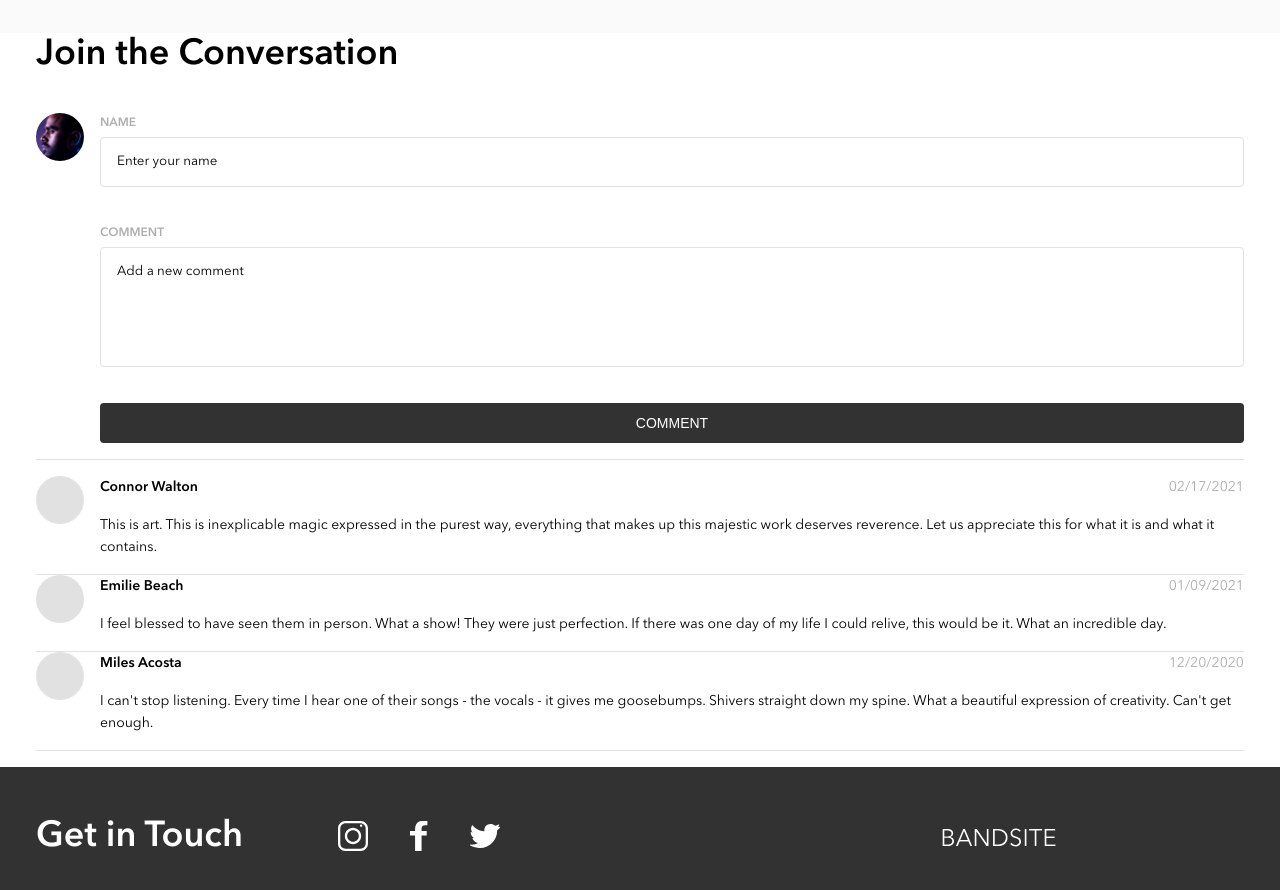
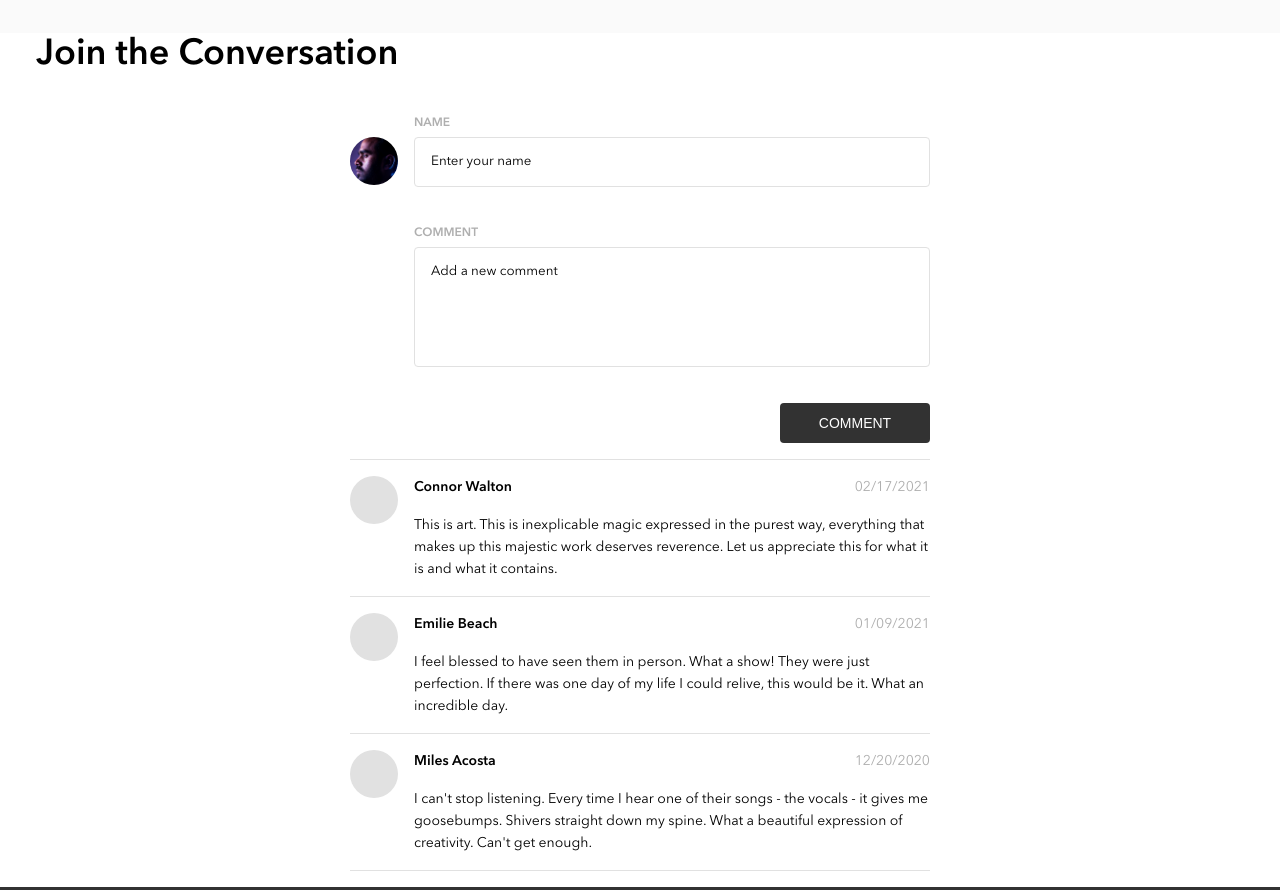
Before and after one commit to illonab/bandsite, a plain HTML site: page index.html in a window 1280 px wide. Shown: the part 2881-3771 px from the top of the page. Drawn offline with Linux system fonts and the light colour scheme.

Commit message:
Changed grid layout to flex on coversation section and additional styles to match the mockup

```diff
--- a/index.html
+++ b/index.html
@@ -102,17 +102,20 @@
             <div class="conversation__wrapper">
                 <h2 class="conversation__title">Join the Conversation</h2>
                 <form class="conversation__form">
-                    <img src="assets/images/mohan-muruge.jpg" alt="" class="conversation__avatar">
+                    <img src="assets/images/mohan-muruge.jpg" alt=""
+                        class="conversation__avatar conversation__avatar--photo">
+                    <div class="conversation__controls">
                         <label class="conversation__control">
                             Name
                             <input type="text" class="conversation__input" placeholder="Enter your name" name="name">
                         </label>
                         <label class="conversation__control conversation__control--area">
                             Comment
-                        <textarea class="conversation__input conversation__input--area" placeholder="Add a new comment"
-                            name="textArea"></textarea>
+                            <textarea class="conversation__input conversation__input--area"
+                                placeholder="Add a new comment" name="textArea"></textarea>
                         </label>
                         <input type="submit" class="conversation__submit cta-button" value="comment">
+                    </div>
                 </form>
                 <div class="conversation__comments">
                 </div>
--- a/scripts/index-page.js
+++ b/scripts/index-page.js
@@ -1,53 +1,80 @@
-let conversationComments = document.querySelector(".conversation__comments");
+const conversationComments = document.querySelector('.conversation__comments');
 const commentsArray = [
     {
-        name: "Connor Walton",
-        timestamp: "02/17/2021",
-        commentText: "This is art. This is inexplicable magic expressed in the purest way, everything that makes up this majestic work deserves reverence. Let us appreciate this for what it is and what it contains."
+        name: 'Connor Walton',
+        timestamp: '02/17/2021',
+        commentText:
+            'This is art. This is inexplicable magic expressed in the purest way, everything that makes up this majestic work deserves reverence. Let us appreciate this for what it is and what it contains.'
     },
     {
-        name: "Emilie Beach",
-        timestamp: "01/09/2021",
-        commentText: "I feel blessed to have seen them in person. What a show! They were just perfection. If there was one day of my life I could relive, this would be it. What an incredible day."
+        name: 'Emilie Beach',
+        timestamp: '01/09/2021',
+        commentText:
+            'I feel blessed to have seen them in person. What a show! They were just perfection. If there was one day of my life I could relive, this would be it. What an incredible day.'
     },
     {
-        name: "Miles Acosta",
-        timestamp: "12/20/2020",
-        commentText: "I can't stop listening. Every time I hear one of their songs - the vocals - it gives me goosebumps. Shivers straight down my spine. What a beautiful expression of creativity. Can't get enough."
+        name: 'Miles Acosta',
+        timestamp: '12/20/2020',
+        commentText:
+            "I can't stop listening. Every time I hear one of their songs - the vocals - it gives me goosebumps. Shivers straight down my spine. What a beautiful expression of creativity. Can't get enough."
     }
-]
+];
+
+const displayComment = (comment, container) => {
+    const conversationComment = document.createElement('article');
+    conversationComment.classList.add('conversation__comment');
+
+    const conversationAvatar = document.createElement('div');
+    conversationAvatar.classList.add('conversation__avatar');
+
+    const conversationContent = document.createElement('div');
+    conversationContent.classList.add('conversation__content');
+
+    const conversationTop = document.createElement('div');
+    conversationTop.classList.add('conversation__top');
+
+    const conversationName = document.createElement('p');
+    conversationName.classList.add('conversation__name');
+    conversationName.innerText = `${comment.name}`;
+    const conversationDate = document.createElement('time');
+
+    conversationDate.classList.add('conversation__date');
+    conversationDate.innerText = `${comment.timestamp}`;
+
+    const conversationText = document.createElement('p');
+    conversationText.classList.add('conversation__text');
+    conversationText.innerText = `${comment.commentText}`;
+
+    conversationTop.append(conversationName, conversationDate);
+    conversationContent.append(conversationTop, conversationText);
+    conversationComment.append(conversationAvatar, conversationContent);
+    container.append(conversationComment);
+};
 
 const displayCommentsList = (commentsList, container) => {
-    container.innerText = "";
-    for (let comment of commentsList) {
-        displayComment(comment, container)
+    container.innerText = '';
+    for (const comment of commentsList) {
+        displayComment(comment, container);
     }
-}
+};
 
-const displayComment = (comment, container) => {
+const conversationForm = document.querySelector('.conversation__form');
 
-    let conversationComment = document.createElement("article");
-    conversationComment.classList.add("conversation__comment");
-    let conversationCircle = document.createElement("div");
-    conversationCircle.classList.add("conversation__circle");
-    let conversationGroup = document.createElement("div");
-    conversationGroup.classList.add("conversation__group");
-    let conversationName = document.createElement("p");
-    conversationName.classList.add("conversation__name");
-    conversationName.innerText = `${comment.name}`;
-    let conversationDate = document.createElement("time");
-    conversationDate.classList.add("conversation__date");
-    conversationDate.innerText = `${comment.timestamp}`;
-    let conversationText = document.createElement("p");
-    conversationText.classList.add("conversation__text");
-    conversationText.innerText = `${comment.commentText}`;
-    conversationGroup.append(conversationName, conversationDate);
-    conversationComment.append(conversationCircle, conversationGroup, conversationText);
-    container.append(conversationComment);
-}
+const validateInput = (input) => {
+    if (input.value.trim() === '') {
+        input.classList.add('conversation__input--error');
+        return false;
+    }
+    input.classList.remove('conversation__input--error');
+    return true;
+};
 
-let conversationForm = document.querySelector(".conversation__form");
-let conversationInput = document.querySelector(".conversation__input");
+const validateForm = (form) => {
+    let isValid = true;
+    isValid = validateInput(form.name) && isValid;
+    isValid = validateInput(form.textArea) && isValid;
+    return isValid;
+};
 
 const formSubmit = (submitFormEvent) => {
     submitFormEvent.preventDefault();
@@ -58,33 +85,13 @@ const formSubmit = (submitFormEvent) => {
     }
     const newComment = {
         name: form.name.value,
-        timestamp: new Date().toLocaleDateString("en-US"),
+        timestamp: new Date().toLocaleDateString('en-US'),
         commentText: form.textArea.value
     };
     commentsArray.unshift(newComment);
     displayCommentsList(commentsArray, conversationComments);
     form.reset();
-}
+};
 
-
-conversationForm.addEventListener("submit", formSubmit);
+conversationForm.addEventListener('submit', formSubmit);
 displayCommentsList(commentsArray, conversationComments);
-
-const validateForm = (form) => {
-    let isValid = true;
-    isValid = validateInput(form.name) && isValid;
-    isValid = validateInput(form.textArea) && isValid;
-    return isValid;
-}
-
-
-
-const validateInput = (input) => {
-    if (input.value === "") {
-        input.classList.add("conversation__input--error");
-        return false;
-    } else {
-        input.classList.remove("conversation__input--error");
-        return true;
-    }
-}
--- a/styles/bio.scss
+++ b/styles/bio.scss
@@ -150,39 +150,48 @@ body {
     }
 
     &__form {
-        display: grid;
-        grid-template-columns: auto 1fr;
-        grid-template-rows: auto auto auto;
-        grid-template-areas: "avatar control"
-            "avatar area"
-            "avatar submit";
+        display: flex;
         padding-bottom: 1.6rem;
         border-bottom: 1px solid #E1E1E1;
+
+        @include mixins.tablet {
+            width: 58rem;
+            margin: 0 auto;
+        }
 
     }
 
     &__avatar {
-        grid-area: avatar;
         height: 3.6rem;
         width: 3.6rem;
         border-radius: 50%;
         margin-right: 1.6rem;
         object-fit: cover;
+        background-color: #E1E1E1;
+        flex: 0 0 auto;
 
         @include mixins.tablet {
             height: 4.8rem;
             width: 4.8rem;
         }
+
+        &--photo {
+            margin-top: 2.4rem;
+        }
+    }
+
+    &__controls {
+        display: flex;
+        flex-direction: column;
+        flex: 1;
     }
 
     &__control {
         display: flex;
         flex-direction: column;
-        grid-area: control;
         @include mixins.text-label;
 
         &--area {
-            grid-area: area;
             margin-top: 1.6rem;
             resize: none;
 
@@ -227,50 +236,46 @@ body {
     }
 
     &__submit {
-        grid-area: submit;
         margin-top: 1.6rem;
 
         @include mixins.tablet {
             margin-top: 3.6rem;
+            align-self: flex-end;
         }
     }
 
     &__comments {
-        padding: 1.6rem 0
+        padding: 1.6rem 0;
+
+        @include mixins.tablet {
+            width: 58rem;
+            margin: 0 auto;
+        }
+
     }
 
     &__comment {
         @include mixins.text;
-        display: grid;
-        grid-template-columns: auto 1fr;
-        grid-template-rows: auto auto;
-        grid-template-areas: "circle group"
-            "circle comment";
+        display: flex;
+
         padding-bottom: 1.6rem;
         border-bottom: 1px solid #E1E1E1;
+
+        &+& {
+            margin-top: 1.6rem;
+        }
     }
 
-    &__circle {
-        height: 3.6rem;
-        width: 3.6rem;
-        border-radius: 50%;
-        margin-right: 1.6rem;
-        background-color: #E1E1E1;
-        grid-area: circle;
-
-        @include mixins.tablet {
-            height: 4.8rem;
-            width: 4.8rem;
-        }
+    &__content {
+        flex: 1;
     }
 
     &__name {
         font-weight: 600;
-        grid-area: name;
+
     }
 
-    &__group {
-        grid-area: group;
+    &__top {
         display: flex;
         justify-content: space-between;
     }
--- a/styles/partials/_cta-button.scss
+++ b/styles/partials/_cta-button.scss
@@ -8,10 +8,12 @@
     border: 0;
     text-transform: uppercase;
     cursor: pointer;
+    width: 100%;
     @include mixins.text;
 
     @include mixins.tablet {
         min-width: 15rem;
         padding: 0 3.2rem;
+        width: auto;
     }
 }
```
Also changed, not shown: styles/bio.css, 1 other file. Lines whose indentation alone changed are shown as unchanged.
